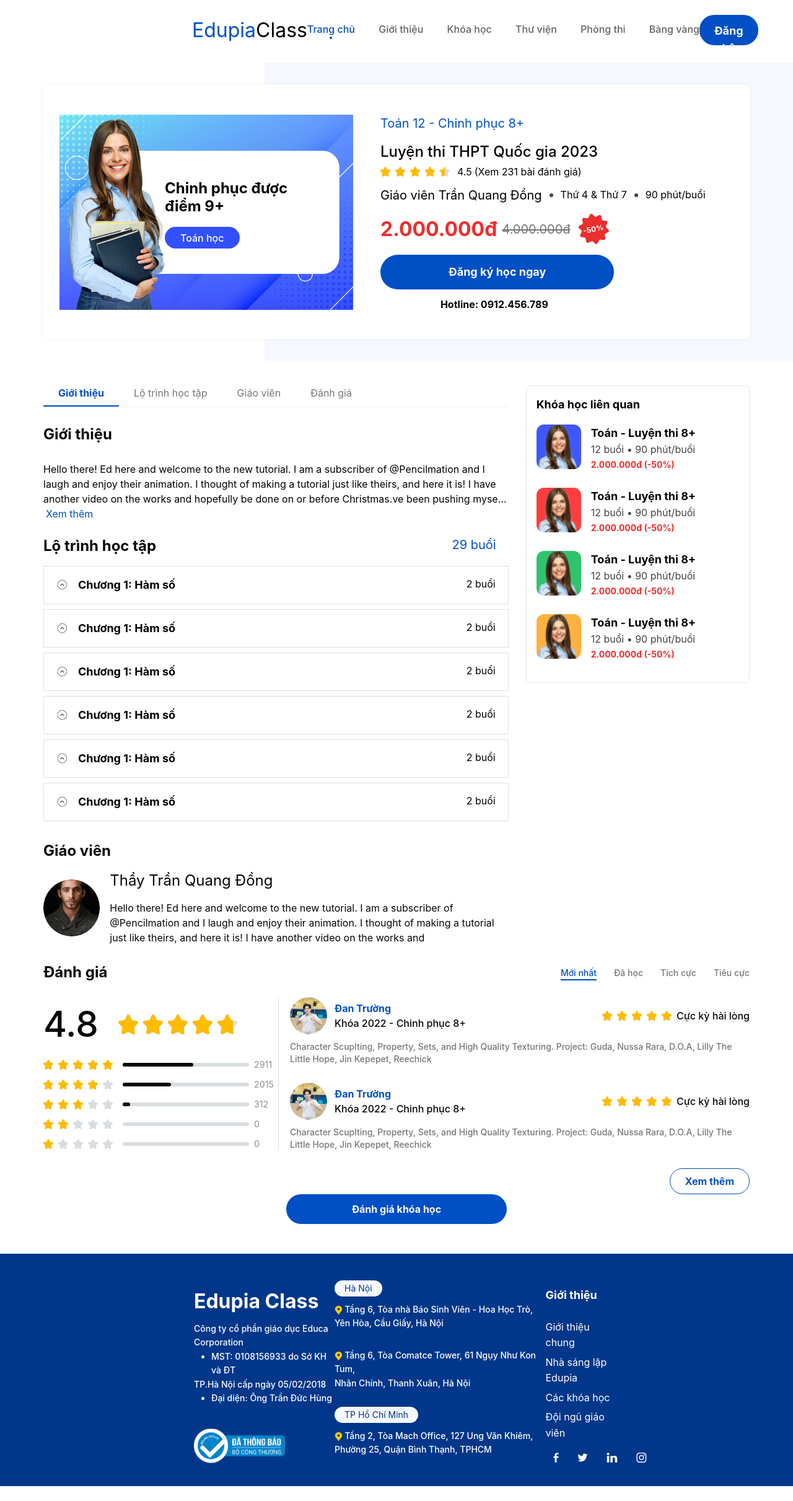
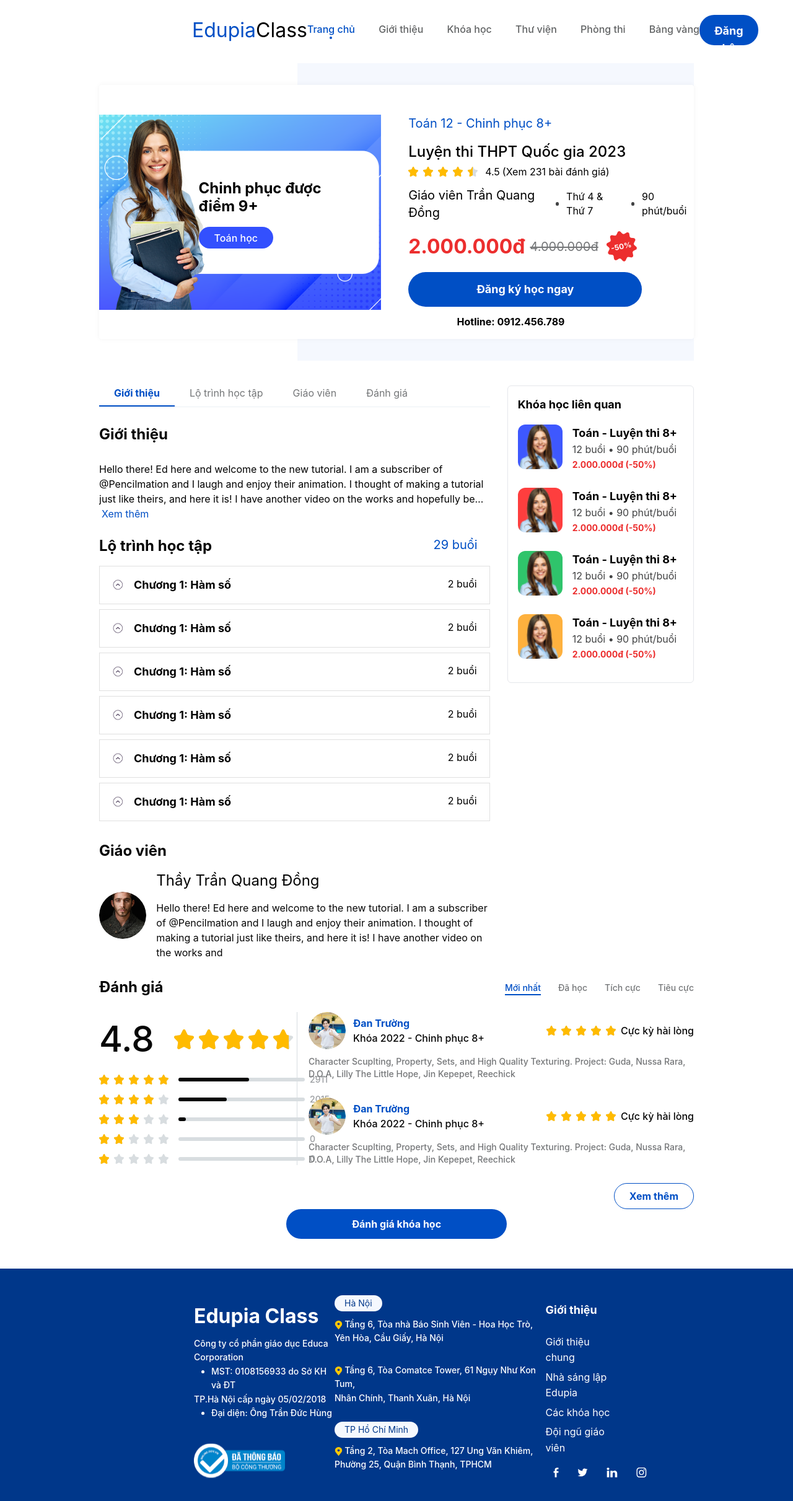
Before and after one commit to PhamVanSu/edupia, a Next.js app: page /about in a window 1280 px wide. Shown: the whole page at 62% size. Before the commit the page ends 2398 px from the top, so only its background shows below. Built offline with nearby package versions, Linux system fonts and the light colour scheme.

Commit message:
add layout

```diff
--- a/pages/about/index.tsx
+++ b/pages/about/index.tsx
@@ -1,17 +1,14 @@
 import { NextPage } from 'next'
-import Footer from '../../src/footer/Footer'
-import Header from '../../src/header/Header'
+import Layout from '../../src/layout/Layout'
 import Banner from '../../src/sections/banner/Banner'
 import Content from '../../src/sections/content/Content'
 
 const AboutPage: NextPage = () => {
   return (
-    <>
-      <Header />
+    <Layout>
       <Banner />
       <Content />
-      <Footer />
-    </>
+    </Layout>
   )
 }
 
--- a/pages/index.tsx
+++ b/pages/index.tsx
@@ -1,6 +1,4 @@
 import type { NextPage } from 'next'
-import Footer from '../src/footer/Footer'
-import Header from '../src/header/Header'
 import Hero from '../src/sections/hero/Hero'
 import Teachers from '../src/sections/teachers/Teachers'
 import Services from '../src/sections/services/Services'
@@ -9,12 +7,11 @@ import Chart from '../src/sections/chart/Chart'
 import Classes from '../src/sections/classes/Classes'
 import ExcellentStudents from '../src/sections/excellentStudents/ExellentStudents'
 import RegisterTheCourse from '../src/sections/registerTheCourse/RegisterTheCourse'
+import Layout from '../src/layout/Layout'
 
 const HomePage: NextPage = () => {
   return (
-    <>
-      <Header />
-      <div className="body">
+    <Layout>
       <Hero />
       <Services />
       <Teachers />
@@ -23,9 +20,7 @@ const HomePage: NextPage = () => {
       <Classes />
       <ExcellentStudents />
       <RegisterTheCourse />
-      </div>
-      <Footer />
-    </>
+    </Layout>
   )
 }
 
--- a/src/footer/Footer.tsx
+++ b/src/footer/Footer.tsx
@@ -8,7 +8,7 @@ const Footer: React.FC = () => {
         <div className="col-1">
           <div>
             <h3 className="logo">Edupia Class</h3>
-            <p className="information">
+            <div className="information">
               Công ty cổ phần giáo dục Educa Corporation <br />
               <ul className="list-disc ml-7">
                 <li>MST: 0108156933 do Sở KH và ĐT</li>
@@ -17,7 +17,7 @@ const Footer: React.FC = () => {
               <ul className="list-disc ml-7">
                 <li>Đại diện: Ông Trần Đức Hùng</li>
               </ul>
-            </p>
+            </div>
           </div>
           <div>
             <Image src="/RegisterWebTmdt.svg" width={147} height={55} alt="register web" />
--- /dev/null
+++ b/src/layout/Layout.tsx
@@ -0,0 +1,19 @@
+import React, { ReactNode } from 'react'
+import Footer from '../footer/Footer'
+import Header from '../header/Header'
+
+interface LayoutProps {
+  children: ReactNode
+}
+
+const Layout: React.FC<LayoutProps> = ({ children }) => {
+  return (
+    <>
+      <Header />
+      <div className="body">{children}</div>
+      <Footer />
+    </>
+  )
+}
+
+export default Layout
--- a/src/sections/banner/Banner.tsx
+++ b/src/sections/banner/Banner.tsx
@@ -3,7 +3,7 @@ import RatingStar from '../content/ratingSection/RatingStar'
 
 const Banner: FC = () => {
   return (
-    <section className="w-full max-h-[480px] mt-[102px]">
+    <section className="w-full max-h-[480px]">
       <div className="w-full h-[480px] grid grid-cols-3 relative">
         <div className="col-span-1"></div>
         <div className="col-span-2 bg-[#F5F8FE] z-30"></div>
@@ -33,17 +33,11 @@ const Banner: FC = () => {
             {/* teacher */}
             <div>
               <ul className="flex items-center">
-                <li className="color-[#060606] text-xl font-normal leading-[140%]">
-                  <p>Giáo viên Trần Quang Đồng</p>
-                </li>
+                <li className="color-[#060606] text-xl font-normal leading-[140%]">Giáo viên Trần Quang Đồng</li>
                 <div className="w-[6px] h-[6px] rounded-full bg-[#424344] mx-3"></div>
-                <li className="color-[#424344] font-normal text-base flex leading-[140%]">
-                  <p>Thứ 4 & Thứ 7</p>
-                </li>
+                <li className="color-[#424344] font-normal text-base flex leading-[140%]">Thứ 4 & Thứ 7</li>
                 <div className="w-[6px] h-[6px] rounded-full bg-[#424344] mx-3"></div>
-                <li className="color-[#424344] font-normal text-base leading-[140%]">
-                  <p>90 phút/buổi</p>
-                </li>
+                <li className="color-[#424344] font-normal text-base leading-[140%]">90 phút/buổi</li>
               </ul>
             </div>
             {/* price */}
--- a/src/sections/chart/Chart.tsx
+++ b/src/sections/chart/Chart.tsx
@@ -17,7 +17,7 @@ const Chart: React.FC<ChartProps> = () => {
 
       <div className="chart-area">
         <div className="left">
-          <div className="line rounded-l-[15px] border-r-0" />
+          <div className="line line-left" />
           <div className="rectangular-border left-[5.5px]">Khóa học</div>
         </div>
         <div className="center">
@@ -47,7 +47,7 @@ const Chart: React.FC<ChartProps> = () => {
           </div>
         </div>
         <div className="right">
-          <div className="line rounded-r-[15px] border-l-0" />
+          <div className="line line-right" />
           <div className="rectangular-border left-[-2px]">Lớp học</div>
         </div>
       </div>
--- a/styles/sections.css
+++ b/styles/sections.css
@@ -78,6 +78,14 @@
 
 .chart .line {
   @apply w-[36.5px] h-full border border-[#004FC5];
+}
+
+.chart .line-left {
+  @apply rounded-l-[15px] border-r-0;
+}
+
+.chart .line-right {
+  @apply rounded-r-[15px] border-l-0;
 }
 
 .chart .rectangular-border {
```
Also changed, not shown: styles/globals.css (+5 -7 lines). Lines whose indentation alone changed are shown as unchanged.
